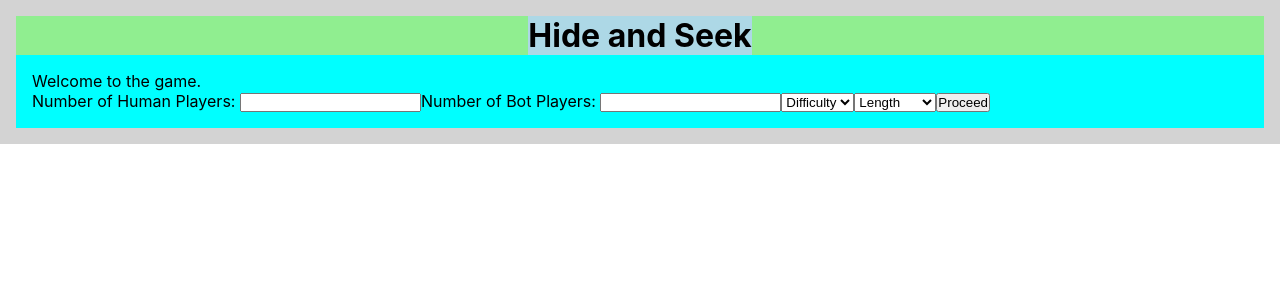
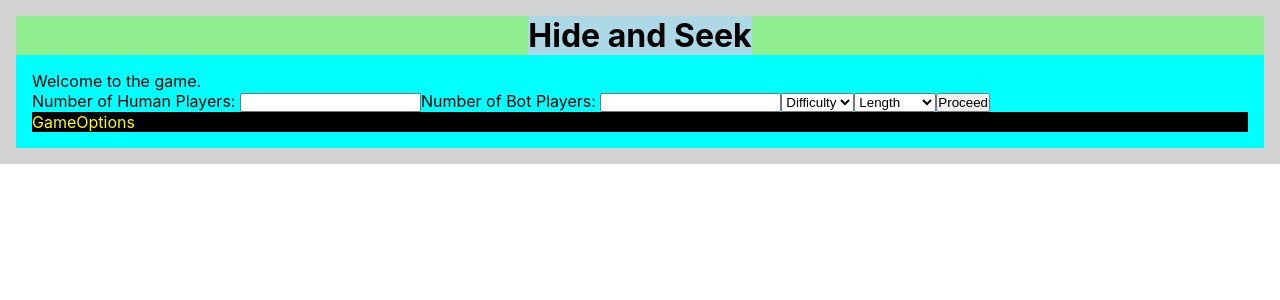
Before and after one commit to franco-ortega/hide-and-seek-two, a Next.js app: page / in a window 1280 px wide. Shown: the top 300 px of the page. Built offline with nearby package versions, Linux system fonts and the light colour scheme.

Commit message:
add initial dev styles to GameOptions

```diff
--- a/components/game/GameOptions.jsx
+++ b/components/game/GameOptions.jsx
@@ -1,5 +1,11 @@
+import styles from './GameOptions.module.scss';
+
 const GameOptions = () => {
-  return <div data-testid='game-options'>GameOptions</div>;
+  return (
+    <form data-testid='game-options' className={styles.GameOptions}>
+      GameOptions
+    </form>
+  );
 };
 
 export default GameOptions;
--- /dev/null
+++ b/components/game/GameOptions.module.scss
@@ -0,0 +1,4 @@
+.GameOptions {
+  background-color: black;
+  color: yellow;
+}
--- a/components/home/Home.jsx
+++ b/components/home/Home.jsx
@@ -1,3 +1,4 @@
+import GameOptions from '../game/GameOptions';
 import styles from './Home.module.scss';
 
 const Home = () => {
@@ -25,6 +26,7 @@ const Home = () => {
         </select>
         <button>Proceed</button>
       </form>
+      <GameOptions />
     </div>
   );
 };
```
